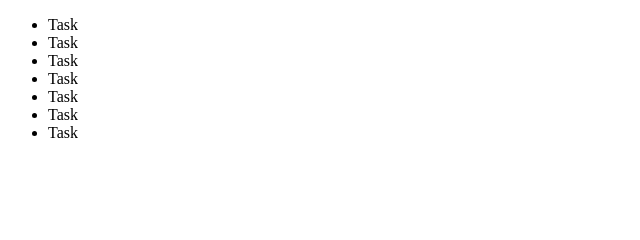
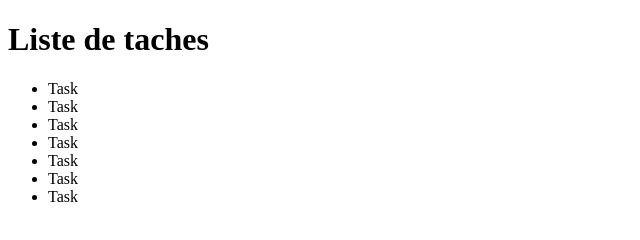
Before and after one commit to isethamza/tasks, a plain HTML site: page index.html in a window 1280 px wide. Shown: the whole page, without its empty margins (0-640 px from the left). Drawn offline with Linux system fonts and the light colour scheme.

Commit message:
add title liste de taches

```diff
--- a/index.html
+++ b/index.html
@@ -6,6 +6,7 @@
     <title>Document</title>
 </head>
 <body>
+    <h1>Liste de taches</h1>
     <ul>
         <li>Task</li>
         <li>Task</li>
```
